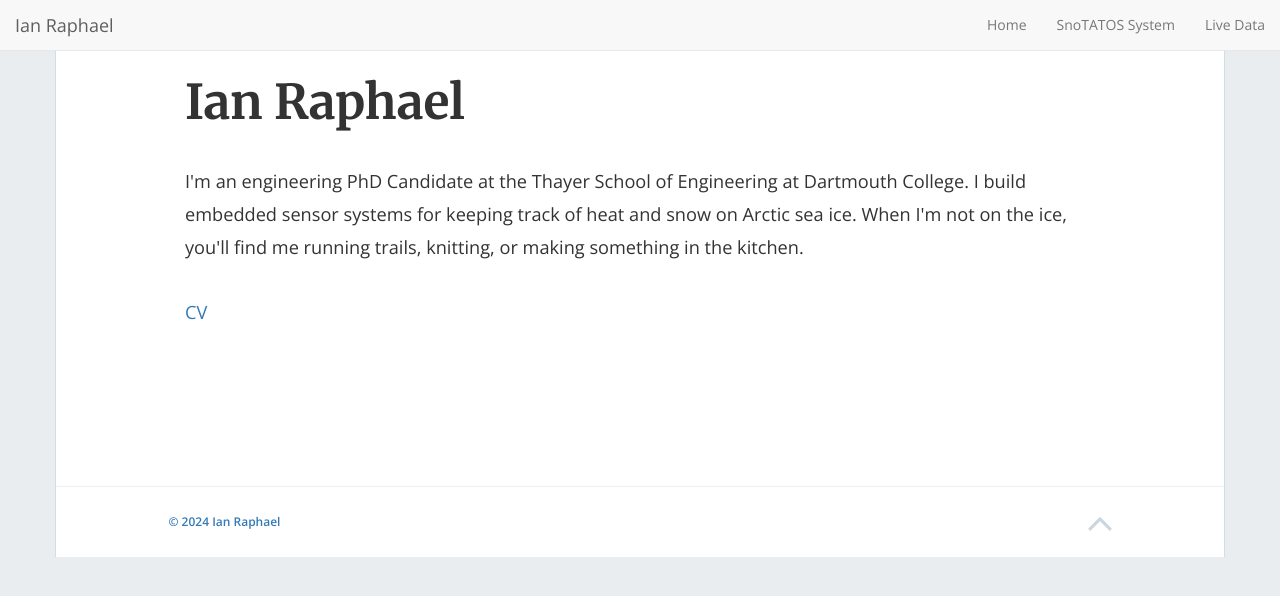
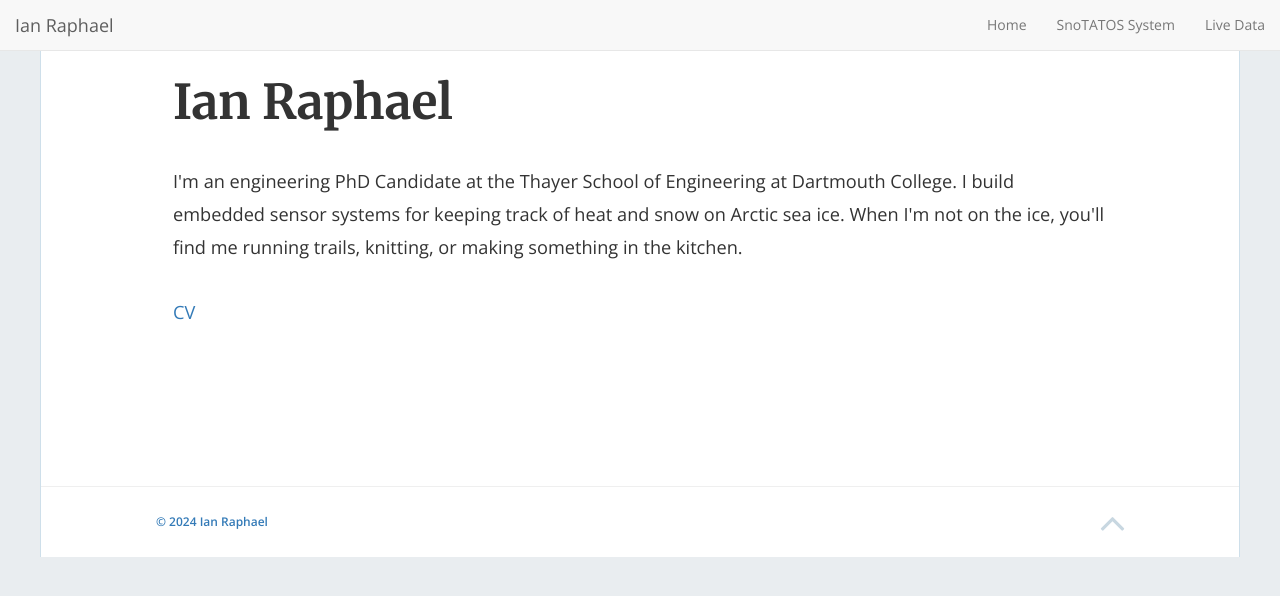
Before and after one commit to ianraphael/ianraphael.github.io, a Jekyll site: the page built from index.html, in a window 1280 px wide. Shown: the top 596 px of the page. Built offline with Jekyll 4.4.1, drawn with Linux system fonts in a browser that asks for light colours; nearby versions of some CDN libraries; the list of posts is cut into pages by our own code.

Commit message:
reimplement min width rule

```diff
--- a/css/style.scss
+++ b/css/style.scss
@@ -26,11 +26,11 @@ $secondary: #FF7B7B;
 	1.0 Defaults
 --------------------------------------------------------------*/
 
-// @media (min-width: 500px) {
-//   .container {
-//     width: 1000px;
-//   }
-// }
+@media (min-width: 500px) {
+  .container {
+    width: 1200px;
+  }
+}
 
 body {
   background-color: #e9edf0;
```
